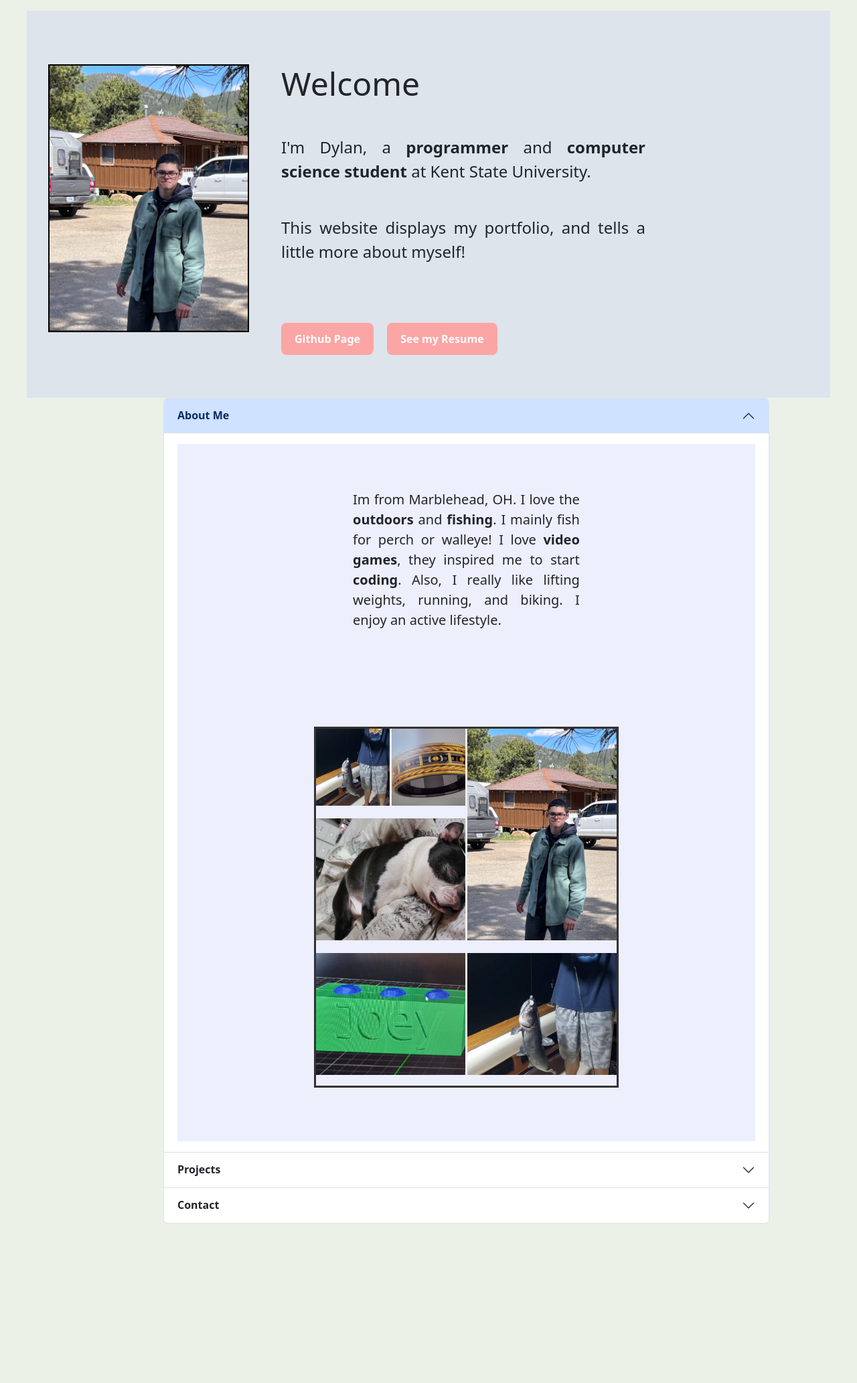
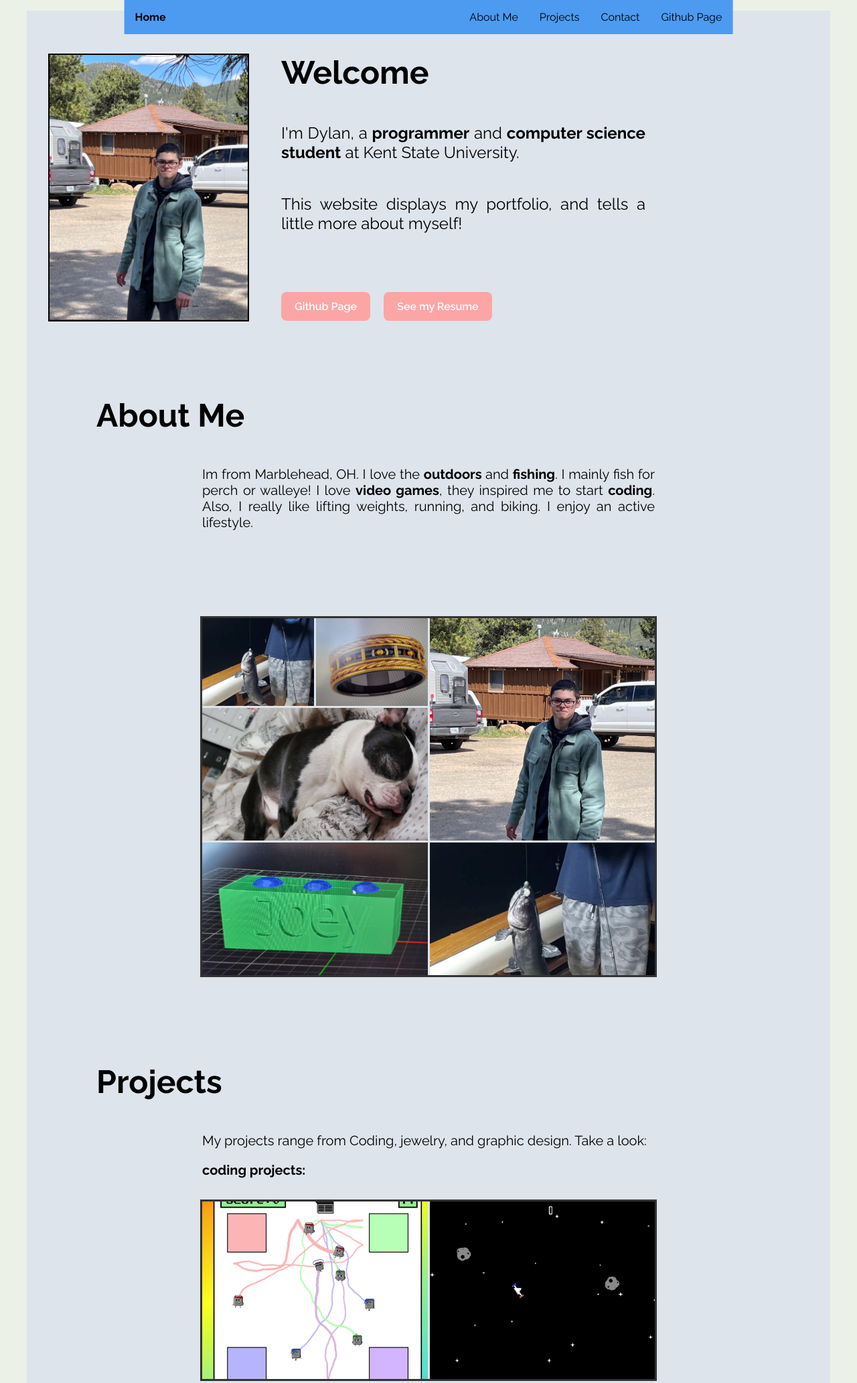
Before and after one commit to DylanStrnad/dylanstrnad.github.io, a plain HTML site: page index.html in a window 1280 px wide. Shown: the top 2065 px of the page at 67% size. Before the commit the page ends 1843 px from the top, so only its background shows below. Drawn offline with nearby package versions, Linux system fonts and the light colour scheme.

Commit message:
Updating

```diff
--- a/index.html
+++ b/index.html
@@ -3,16 +3,24 @@
 <head>
     <meta charset="UTF-8">
     <meta name="viewport" content="width=device-width, initial-scale=1.0">
-    <link href="https://cdn.jsdelivr.net/npm/bootstrap@5.3.3/dist/css/bootstrap.min.css" rel="stylesheet">
+
     <link rel="stylesheet" href="style.css">
     <title>Dylan Strnad - resume</title>
 </head>
 <body>
     <header>
+
         <nav>
+            <ul>
+                <li><a href="#home">Home</a></li>
+                <li><a href="#about">About Me</a></li>
+                <li><a href="#projects">Projects</a></li>
+                <li><a href="#contact">Contact</a></li>
+                <li><a href="#github">Github Page</a></li>
+            </ul>
+        </nav>
 
-        </nav>
-        <div class="flex-container">
+        <div id="home" class="flex-container">
             <img height="400px" width="300px" src="images/portait.png">
             <div class="text-container">
                 <h1> Welcome </h1>
@@ -26,21 +34,12 @@
     <!-- <section> -->
 
 
+    <section id="about">
+        <h2>About Me</h2>
+        <p> Im from Marblehead, OH. I love the <strong>outdoors </strong> and <strong> fishing</strong>. I mainly fish for perch or walleye! I love <strong>video games</strong>, they inspired me to start <strong>coding</strong>. Also, I really like lifting weights, running, and biking. I enjoy an active lifestyle. </p>
+    </section>
 
-    <div class="accordion" id="accordionExample" style="width: 72.5%; margin-left: 14.25em;">
-        <div class="accordion-item">
-            <h2 class="accordion-header">
-            <button class="accordion-button" type="button" data-bs-toggle="collapse" data-bs-target="#collapseOne" aria-expanded="true" aria-controls="collapseOne">
-                <strong>About Me</strong>
-            </button>
-            </h2>
-            <div id="collapseOne" class="accordion-collapse collapse show" data-bs-parent="#accordionExample">
-            <div class="accordion-body">
-            <section>
-                <p> Im from Marblehead, OH. I love the <strong>outdoors </strong> and <strong> fishing</strong>. I mainly fish for perch or walleye! I love <strong>video games</strong>, they inspired me to start <strong>coding</strong>. Also, I really like lifting weights, running, and biking. I enjoy an active lifestyle. </p>
-
-            </section>
-                 <section id="custom-gallery" >
+    <section >
 
          <div class="container">
             <div class="gallery">
@@ -65,19 +64,9 @@
             </div>
         </div>
     </section>
-            </div>
-            </div>
-        </div>
-        <div class="accordion-item">
-            <h2 class="accordion-header">
-            <button class="accordion-button collapsed" type="button" data-bs-toggle="collapse" data-bs-target="#collapseTwo" aria-expanded="false" aria-controls="collapseTwo" >
-                <strong>Projects</strong>
 
-            </button>
-            </h2>
-            <div id="collapseTwo" class="accordion-collapse collapse" data-bs-parent="#accordionExample">
-            <div class="accordion-body">
-                <section>
+    <section id="projects">
+        <h2>Projects</h2>
         <p> My projects range from Coding, jewelry, and graphic design. Take a look: </p>
         <p> <strong>coding projects:</strong></p>
 
@@ -123,24 +112,18 @@
 
     </section>
 
-            </div>
-            </div>
-        </div>
-        <div class="accordion-item">
-            <h2 class="accordion-header">
-            <button class="accordion-button collapsed" type="button" data-bs-toggle="collapse" data-bs-target="#collapseThree" aria-expanded="false" aria-controls="collapseThree">
-                <strong>Contact</strong>
-            </button>
-            </h2>
-            <div id="collapseThree" class="accordion-collapse collapse" data-bs-parent="#accordionExample">
-            <div class="accordion-body">
-                <strong>Phone: </strong>440-821-3216
-                <strong>Email: </strong>dylanstrnad@outlook.com
-            </div>
-            </div>
-        </div>
-    </div>
+    <section id="contact">
+        <h2>Contact</h2>
+        <p> If you would like to contact me, please use the following information below:</p>
+        <p> <strong>Phone:</strong>440-821-3216</p>
+        <p> <strong>Email:</strong>dylanstrnad@outlook.com</p>
+    </section>
 
-<script src="https://cdn.jsdelivr.net/npm/bootstrap@5.3.3/dist/js/bootstrap.bundle.min.js"></script>
+    <section id="github">
+        <h2>Github Repository</h2>
+        <p> Here are some notable projects in my Github Repository!</p>
+        <p class="project_title"> <strong>Color Splode</strong> - Group Project (under development) </p>
+        <p class="project_title"> <strong>Potato Hunt</strong> - Group Project </p>
+
 </body>
 </html>
--- a/style.css
+++ b/style.css
@@ -19,6 +19,8 @@
 html {
   font-family: Raleway, sans-serif;
   color: var(--text-color);
+  scroll-behavior: smooth;
+  scroll-padding-top: 80px;
 }
 
 body {
@@ -31,9 +33,16 @@ h1, h2, h3 {
 }
 
 nav {
-  margin: 1em auto 3em auto;
-  width: min(2000px, 100%);
+  position: fixed;
+  top: 0;
+  left: 50%;
+  transform: translateX(-50%); /* centers it horizontally */
+  width: min(2000px, 71%);
+  background-color: #4d9af1;
+  padding: 1em;
+  z-index: 1000;
 }
+
 
 nav ul{
   /* list-style-type: square; */
@@ -72,6 +81,7 @@ header, section{
   /* align-items: center; */
   /* flex-wrap: wrap; */
   gap: 3em;
+  margin-top: 2em;
 }
 
 header img{
```
Lines whose indentation alone changed are shown as unchanged.
